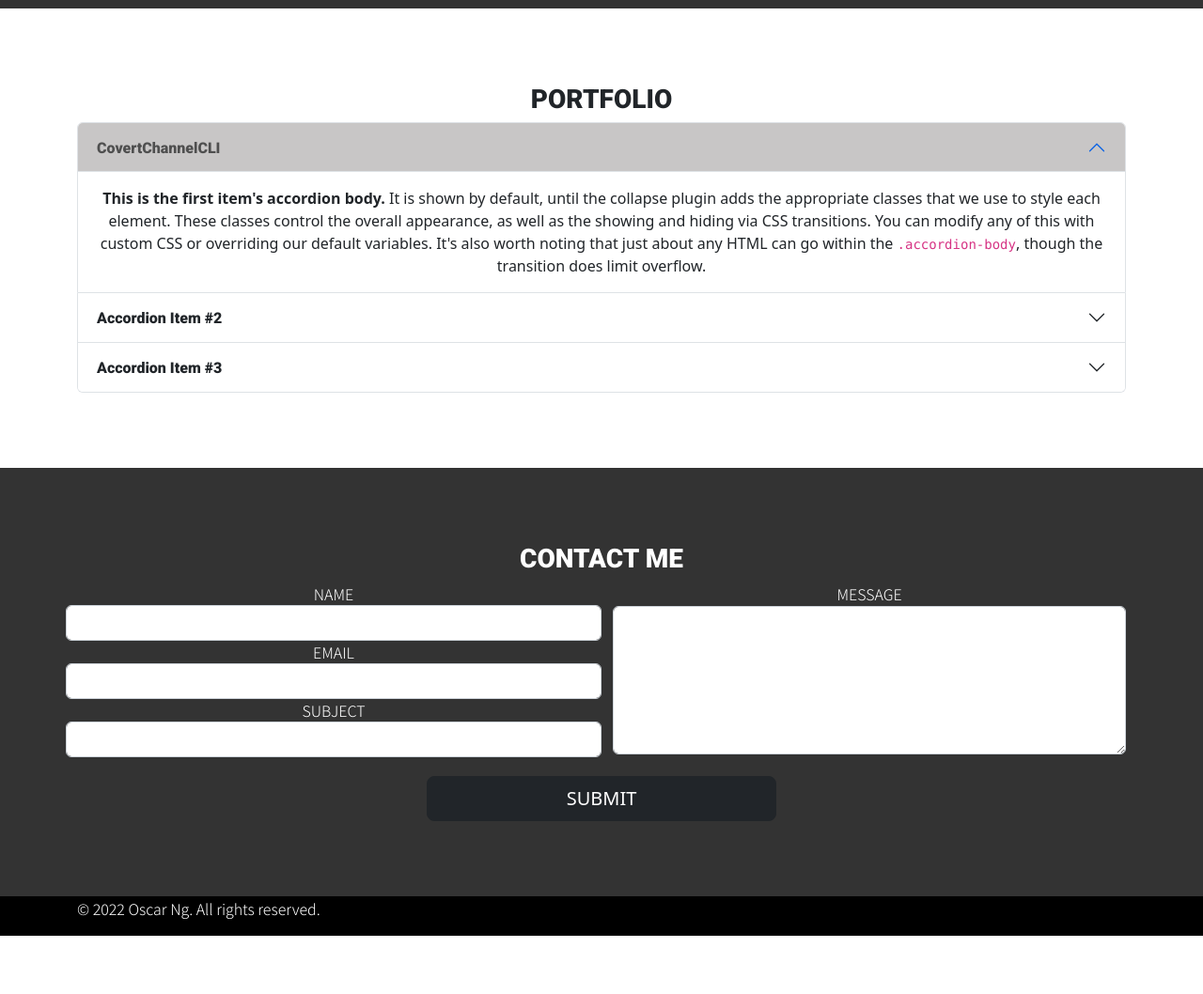
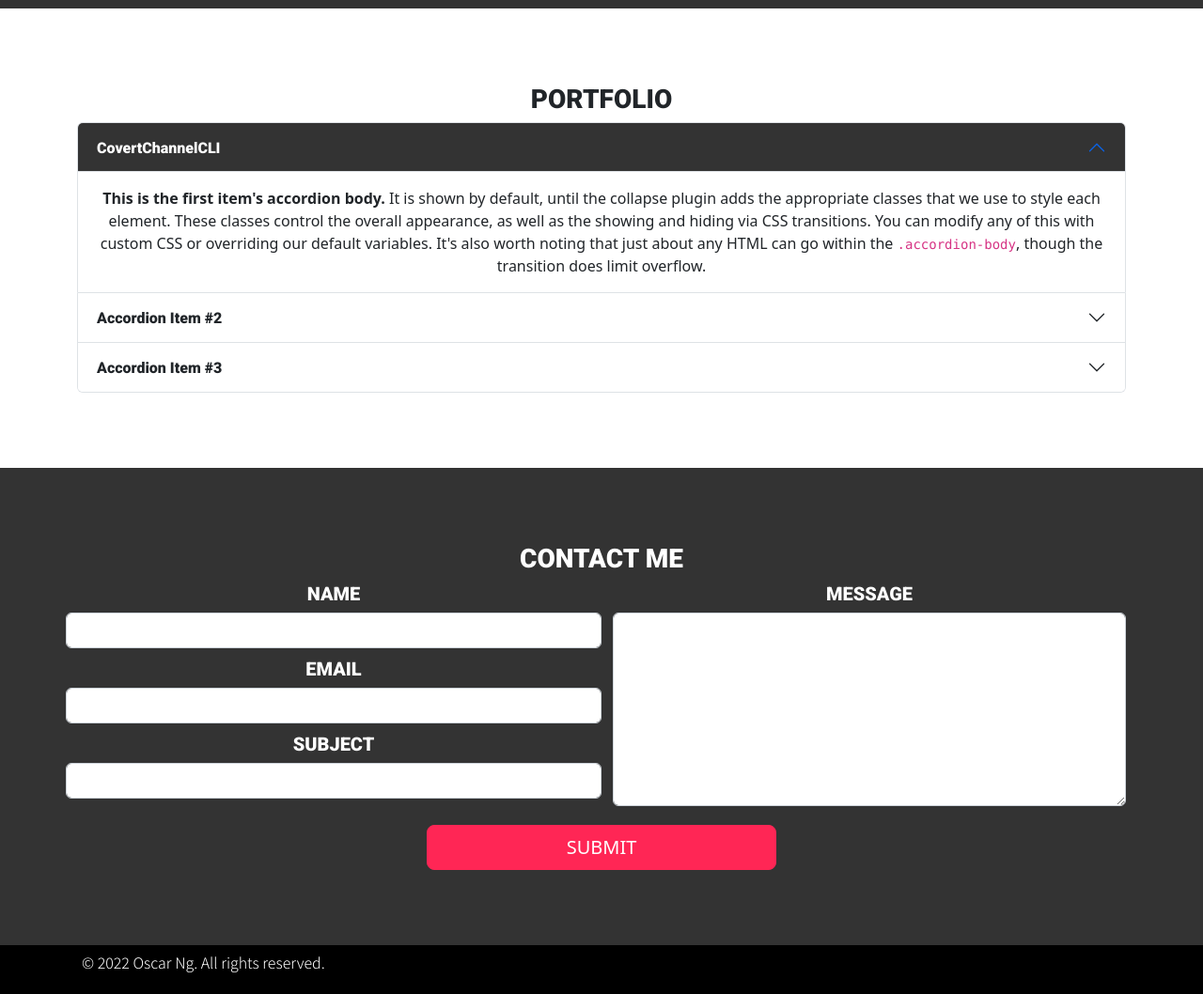
Before and after one commit to BBQHK/MyWebsite, a plain HTML site: page index.html in a window 1280 px wide. Shown: the part 2140-3198 px from the top of the page at 94% size. Before the commit the page ends 3136 px from the top, so only its background shows below. Drawn offline with nearby package versions, Linux system fonts and the light colour scheme.

Commit message:
change color

```diff
--- a/css/style.css
+++ b/css/style.css
@@ -86,8 +86,8 @@ p.skill-name{
 }
 
 .accordion-button:not(.collapsed) {
-    color: #4f4f4f;
-    background-color: #c8c6c6;
+    color: #ffffff;
+    background-color: #333;
     box-shadow: inset 0 calc(var(--bs-accordion-border-width) * -1) 0 var(--bs-accordion-border-color);
 }
 
@@ -96,7 +96,7 @@ p.skill-name{
 	padding: 80px 0px;
 }
 
-#contact h3{
+#contact h3, h5{
     color: white;
 }
 
@@ -106,6 +106,8 @@ p.skill-name{
 
 #submit_btn{
     margin-top:20px;
+    background-color: rgb(255, 38, 85);
+    border-color: rgb(255, 38, 85);
 }
 
 footer{
@@ -117,4 +119,5 @@ footer{
     bottom: 20px;
     right: 20px;
     display: none;
-  }
+    border-radius: 10px;
+}
--- a/index.html
+++ b/index.html
@@ -18,7 +18,7 @@
 </head>
 <body>
     <!-- Back to top button -->
-    <button type="button" class="btn btn-danger btn-floating btn-lg" id="btn-back-to-top">
+    <button type="button" class="btn btn-light btn-floating btn-lg" style="color: rgb(255, 255, 255); background-color: rgb(255, 38, 85); border-color: rgb(255, 38, 85);" id="btn-back-to-top">
         <i class="fas fa-arrow-up"></i>
     </button>
     <header>
@@ -97,7 +97,7 @@
                         <div class='col-md-12 text-left'>
                             <p class="skill-name">HTML5</p>
                             <div class="progress">
-                                <div class="progress-bar bg-danger" role="progressbar" style="width: 100%" aria-valuenow="100" aria-valuemin="0" aria-valuemax="100"></div>
+                                <div class="progress-bar bg-danger" role="progressbar" style="width: 100%;" aria-valuenow="100" aria-valuemin="0" aria-valuemax="100"></div>
                             </div>
                             <p class="skill-name">CSS</p>
                             <div class="progress">
@@ -210,26 +210,27 @@
                                 <div class="row">
                                     <div class="form-group col-md-6">
                                         <div class="row">
-                                            <label for="exampleFormControlTextarea1">NAME</label>
+                                            <!-- <label for="exampleFormControlTextarea1">NAME</label> -->
+                                            <h5>NAME</h5>
                                             <input type="text" class="form-control" id="exampleInputEmail1">
                                         </div>
                                         <div class="row">
-                                            <label for="exampleFormControlTextarea1">EMAIL</label>
+                                            <h5 style="padding-top: 10px;">EMAIL</h5>
                                             <input type="email" class="form-control" id="exampleInputEmail1" aria-describedby="emailHelp">
                                         </div>
                                         <div class="row">
-                                            <label for="exampleFormControlTextarea1">SUBJECT</label>
+                                            <h5 style="padding-top: 10px;">SUBJECT</h5>
                                             <input type="text" class="form-control" id="exampleInputEmail1">
                                         </div>
 
                                     </div>
                                     <div class="form-group col-md-6">
-                                        <label for="exampleFormControlTextarea1">MESSAGE</label>
-                                        <textarea class="form-control" id="exampleFormControlTextarea1" rows="6"></textarea>
+                                        <h5>MESSAGE</h5>
+                                        <textarea class="form-control" id="exampleFormControlTextarea1" rows="8"></textarea>
                                     </div>
                                 </div>
                                 <div class="row col-md-4 offset-md-4">
-                                    <button type="button" id="submit_btn" class="btn btn-dark btn-lg">SUBMIT</button>
+                                    <button type="button" id="submit_btn" class="btn btn-light btn-lg" style="color:white;">SUBMIT</button>
                                 </div>
                             </form>
                         </div>
@@ -242,7 +243,7 @@
     <footer>
         <div class="container">
             <div class='row'>
-                <div class='col-md-6 text-left'><p>© 2022 Oscar Ng.  All rights reserved.</p></div>
+                <div class='col-md-6 text-left'><p style="padding: 5px;">© 2022 Oscar Ng.  All rights reserved.</p></div>
                 <div class='col-md-6 text-left'></div>
             </div>
         </div>
```
